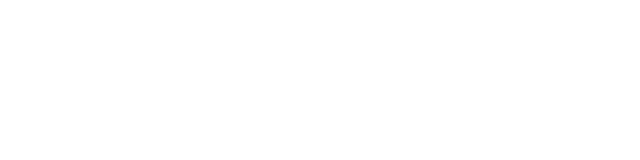
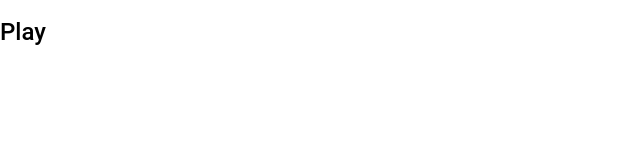
Before and after one commit to PaugelS20/tca-farkle, a React (Create React App) app: page /play in a window 1280 px wide. Shown: the top 160 px of the page, without its empty margins (0-640 px from the left). Built offline with nearby package versions, Linux system fonts and the light colour scheme.

Commit message:
Added Play screen component
screens/create initial placeholders

```diff
--- a/src/App.tsx
+++ b/src/App.tsx
@@ -1,7 +1,7 @@
 import { Redirect, Route } from 'react-router-dom';
 import { IonApp, IonRouterOutlet, setupIonicReact } from '@ionic/react';
 import { IonReactRouter } from '@ionic/react-router';
-import { Home, Setup } from './pages';
+import { Home, Setup, Play } from './pages';
 
 /* Core CSS required for Ionic components to work properly */
 import '@ionic/react/css/core.css';
@@ -21,7 +21,6 @@
 
 /* Theme variables */
 import './theme/variables.css';
-
 setupIonicReact();
 
 const App: React.FC = () => (
@@ -31,9 +30,15 @@
         <Route exact path="/home">
           <Home/>
         </Route>
+
         <Route exact path="/setup">
           <Setup/>
         </Route>
+
+        <Route exact path="/play">
+          <Play/>
+        </Route>
+
         <Route exact path="/">
           <Redirect to="/home" />
         </Route>
--- /dev/null
+++ b/src/pages/Play.tsx
@@ -0,0 +1,5 @@
+export const Play: React.FC = () => {
+    return (
+        <h2>Play</h2>
+      )
+    };
--- a/src/pages/Setup.tsx
+++ b/src/pages/Setup.tsx
@@ -1,5 +1,5 @@
 export const Setup: React.FC = () => {
 return (
-    <div>Setup</div>
+    <h2>Setup</h2>
   )
 };
--- a/src/pages/index.tsx
+++ b/src/pages/index.tsx
@@ -1,4 +1,3 @@
 export { Home } from './Home';
 export { Setup } from './Setup';
-// export { Contact } from './ContactPage';
-// export { Navbar } from './Navbar';
+export { Play } from './Play';
```
